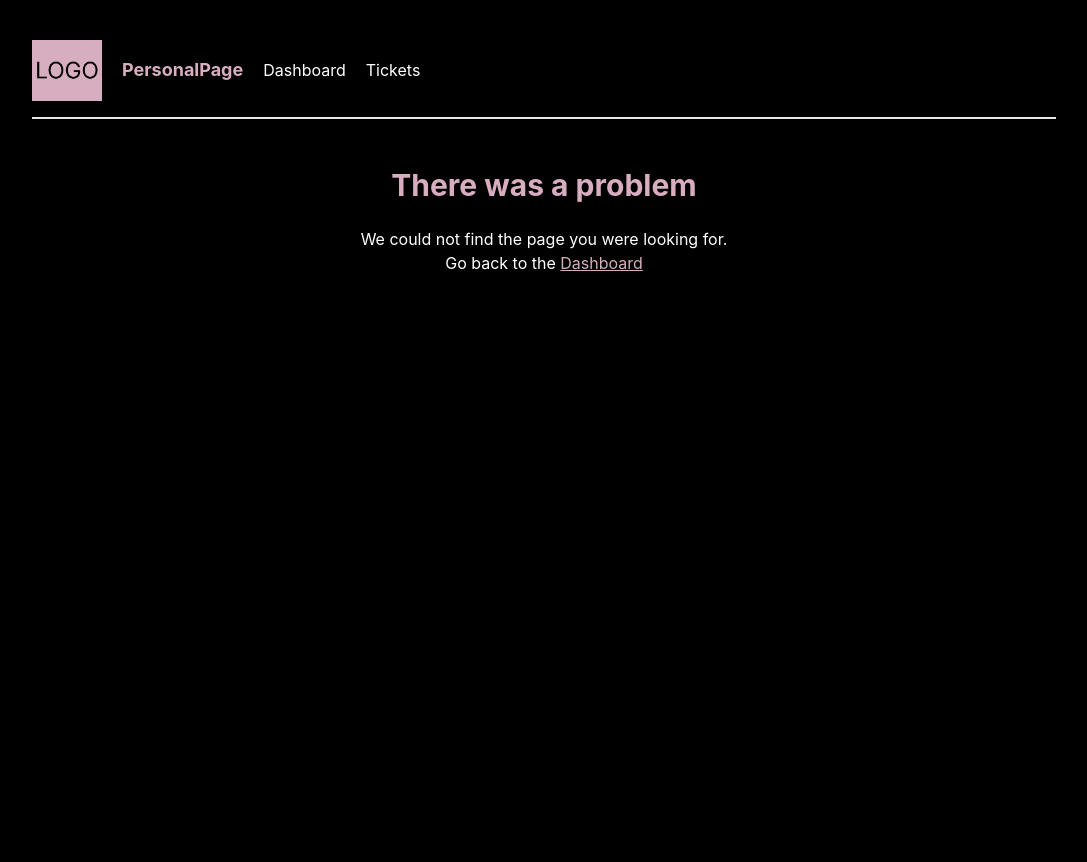
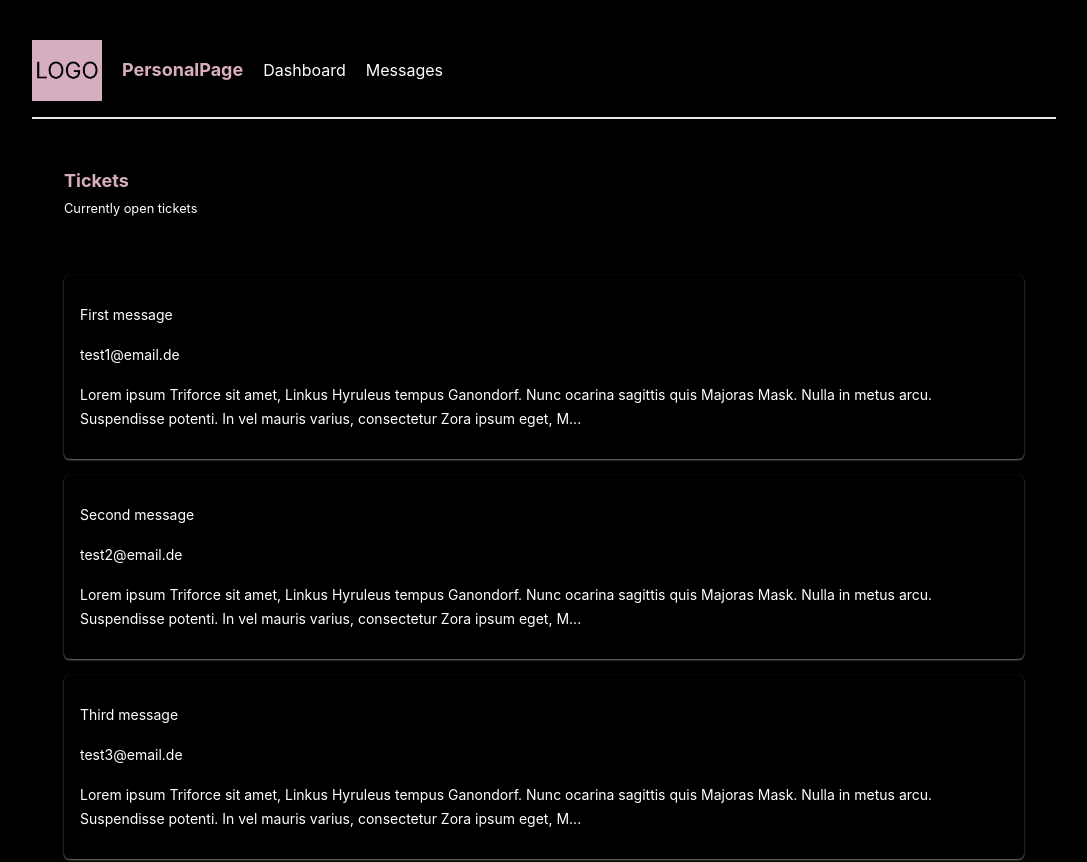
Before and after one commit to pnimajneb/personal-project, a Next.js app: page /messages in a window 1280 px wide. Before the commit this address had no page. Shown: the top 862 px of the page, without its empty margins (96-1183 px from the left). Before the commit the page ends 800 px from the top, so only its background shows below. Built offline with nearby package versions, Linux system fonts and the light colour scheme; data requests are answered from the project's data file.

Commit message:
changing the whole ticket logic to message logic and implementing functionality of the form - sent message arrives at db.json

```diff
--- a/_data/db.json
+++ b/_data/db.json
@@ -1,25 +1,28 @@
 {
-    "tickets": [
+  "messages": [
     {
       "id": "1",
-        "title": "Fix the footer links please",
-        "body": "Lorem ipsum Triforce sit amet, Linkus Hyruleus tempus Ganondorf. Nunc ocarina sagittis quis Majoras Mask. Nulla in metus arcu. Suspendisse potenti. In vel mauris varius, consectetur Zora ipsum eget, Master Sword porttitor urna. Fusce elementum urna elit, eget eleifend velit consectetur eget. Integer vel lobortis ipsum, vitae auctor Ocarina of Time. Donec sed urna dapibus, interdum magna a, eleifend magna. Curabitur tincidunt enim a neque volutpat. Phasellus auctor magna vel nunc pretium, ut volutpat justo tristique. Pellentesque cursus convallis mauris, in tempus enim tincidunt vitae.",
-        "priority": "low",
-        "user_email": "mario@netninja.dev"
+      "name": "First message",
+      "email": "test1@email.de",
+      "message": "Lorem ipsum Triforce sit amet, Linkus Hyruleus tempus Ganondorf. Nunc ocarina sagittis quis Majoras Mask. Nulla in metus arcu. Suspendisse potenti. In vel mauris varius, consectetur Zora ipsum eget, Master Sword porttitor urna. Fusce elementum urna elit, eget eleifend velit consectetur eget. Integer vel lobortis ipsum, vitae auctor Ocarina of Time. Donec sed urna dapibus, interdum magna a, eleifend magna. Curabitur tincidunt enim a neque volutpat. Phasellus auctor magna vel nunc pretium, ut volutpat justo tristique. Pellentesque cursus convallis mauris, in tempus enim tincidunt vitae."
     },
     {
       "id": "2",
-        "title": "Add in a new stylesheet",
-        "body": "Lorem ipsum Triforce sit amet, Linkus Hyruleus tempus Ganondorf. Nunc ocarina sagittis quis Majoras Mask. Nulla in metus arcu. Suspendisse potenti. In vel mauris varius, consectetur Zora ipsum eget, Master Sword porttitor urna. Fusce elementum urna elit, eget eleifend velit consectetur eget. Integer vel lobortis ipsum, vitae auctor Ocarina of Time. Donec sed urna dapibus, interdum magna a, eleifend magna. Curabitur tincidunt enim a neque volutpat. Phasellus auctor magna vel nunc pretium, ut volutpat justo tristique. Pellentesque cursus convallis mauris, in tempus enim tincidunt vitae.",
-        "priority": "medium",
-        "user_email": "mario@netninja.dev"
+      "name": "Second message",
+      "email": "test2@email.de",
+      "message": "Lorem ipsum Triforce sit amet, Linkus Hyruleus tempus Ganondorf. Nunc ocarina sagittis quis Majoras Mask. Nulla in metus arcu. Suspendisse potenti. In vel mauris varius, consectetur Zora ipsum eget, Master Sword porttitor urna. Fusce elementum urna elit, eget eleifend velit consectetur eget. Integer vel lobortis ipsum, vitae auctor Ocarina of Time. Donec sed urna dapibus, interdum magna a, eleifend magna. Curabitur tincidunt enim a neque volutpat. Phasellus auctor magna vel nunc pretium, ut volutpat justo tristique. Pellentesque cursus convallis mauris, in tempus enim tincidunt vitae."
     },
     {
       "id": "3",
-        "title": "Fix the footer links",
-        "body": "Lorem ipsum Triforce sit amet, Linkus Hyruleus tempus Ganondorf. Nunc ocarina sagittis quis Majoras Mask. Nulla in metus arcu. Suspendisse potenti. In vel mauris varius, consectetur Zora ipsum eget, Master Sword porttitor urna. Fusce elementum urna elit, eget eleifend velit consectetur eget. Integer vel lobortis ipsum, vitae auctor Ocarina of Time. Donec sed urna dapibus, interdum magna a, eleifend magna. Curabitur tincidunt enim a neque volutpat. Phasellus auctor magna vel nunc pretium, ut volutpat justo tristique. Pellentesque cursus convallis mauris, in tempus enim tincidunt vitae.",
-        "priority": "high",
-        "user_email": "peach@netninja.dev"
+      "name": "Third message",
+      "email": "test3@email.de",
+      "message": "Lorem ipsum Triforce sit amet, Linkus Hyruleus tempus Ganondorf. Nunc ocarina sagittis quis Majoras Mask. Nulla in metus arcu. Suspendisse potenti. In vel mauris varius, consectetur Zora ipsum eget, Master Sword porttitor urna. Fusce elementum urna elit, eget eleifend velit consectetur eget. Integer vel lobortis ipsum, vitae auctor Ocarina of Time. Donec sed urna dapibus, interdum magna a, eleifend magna. Curabitur tincidunt enim a neque volutpat. Phasellus auctor magna vel nunc pretium, ut volutpat justo tristique. Pellentesque cursus convallis mauris, in tempus enim tincidunt vitae."
+    },
+    {
+      "name": "name",
+      "email": "test@email.de",
+      "message": "blabalbalbal",
+      "id": "ZKj3fH0"
     }
   ]
 }
--- a/src/app/components/Navbar.tsx
+++ b/src/app/components/Navbar.tsx
@@ -16,7 +16,7 @@ function Navbar() {
         />
         <h1>PersonalPage</h1>
         <Link href="/">Dashboard</Link>
-        <Link href="/tickets">Tickets</Link>
+        <Link href="/messages">Messages</Link>
       </nav>
     </div>
   );
--- a/src/app/lib/validation/formValidation.ts
+++ b/src/app/lib/validation/formValidation.ts
@@ -10,7 +10,7 @@ export const FormSchema = z.object({
     .email({ message: "Please enter a valid email address." }),
     message: z
     .string()
-    .min(50, { message: 'Message must have 50 characters at least'})
+    .min(10, { message: 'Message must have 10 characters at least'})
     .max(10000, { message: 'Message can not contain more than 10000 characters'})
 })
 
--- /dev/null
+++ b/src/app/messages/MessageList.tsx
@@ -0,0 +1,43 @@
+import Link from "next/link";
+import React from "react";
+
+export type Message = {
+  id: number;
+  name: string;
+  email: string;
+  message: string;
+};
+
+async function getMessages(): Promise<Message[]> {
+  // imitate delay
+  // await new Promise((resolve) => setTimeout(resolve, 3000));
+  const res = await fetch("http://localhost:4000/messages", {
+    // next: {
+    //   revalidate: 30,
+    // },
+  });
+
+  return res.json();
+}
+
+async function MessageList() {
+  const messages = await getMessages();
+  return (
+    <>
+      {messages.map((message) => (
+        <div key={message.id} className="card my-5">
+          <Link href={`/messages/${message.id}`}>
+            <p>{message.name}</p>
+            <p>{message.email}</p>
+            <p>{message.message.slice(0, 200)}...</p>
+          </Link>
+        </div>
+      ))}
+      {messages.length === 0 && (
+        <p className="text-center">There are no messages here!</p>
+      )}
+    </>
+  );
+}
+
+export default MessageList;
--- /dev/null
+++ b/src/app/messages/[id]/page.tsx
@@ -0,0 +1,50 @@
+import React from "react";
+import { Message } from "../MessageList";
+import { notFound } from "next/navigation";
+
+export const dynamicParams = true;
+
+export async function generateStaticParams(): Promise<{ id: number }[]> {
+  const res = await fetch("http://localhost:4000/messages/");
+
+  const messages: Message[] = await res.json();
+
+  return messages.map((message) => ({
+    id: message.id,
+  }));
+}
+
+async function getMessage(id: number): Promise<Message> {
+  const res = await fetch(`http://localhost:4000/messages/${id}`);
+
+  if (!res.ok) {
+    notFound();
+  }
+
+  return res.json();
+}
+
+type SingleMessagePageProps = {
+  params: {
+    id: number;
+  };
+};
+
+async function MessageDetails({ params }: SingleMessagePageProps) {
+  const message = await getMessage(params.id);
+
+  return (
+    <main>
+      <nav>
+        <h2>Message Details</h2>
+      </nav>
+      <div>
+        <h3>{message.name}</h3>
+        <small>Created by {message.email}</small>
+        <p>{message.message}</p>
+      </div>
+    </main>
+  );
+}
+
+export default MessageDetails;
--- a/src/app/tickets/create/CreateForm.tsx
+++ b/src/app/messages/create/CreateForm.tsx
@@ -2,7 +2,7 @@
 "use client";
 
 import { useRouter } from "next/router";
-import React, { FormEvent, useState } from "react";
+import React, { useState } from "react";
 import { useForm } from "react-hook-form";
 import { zodResolver } from "@hookform/resolvers/zod";
 import {
@@ -22,7 +22,7 @@ import { Input } from "../../components/ui/input";
 import { Textarea } from "@/app/components/ui/textarea";
 
 export function CreateForm() {
-  const router = useRouter();
+  // const router = useRouter();
   const form = useForm<FormSchemaType>({
     resolver: zodResolver(FormSchema),
     defaultValues: {
@@ -34,23 +34,20 @@ export function CreateForm() {
 
   const [isLoading, setIsLoading] = useState(false);
 
-  const onHandleSubmit = async (e: FormEvent<HTMLFormElement>) => {
-    e.preventDefault();
+  const onHandleSubmit = async (formData: FormSchemaType) => {
     setIsLoading(true);
 
-    // const message = {
-    //   title,
-    // };
+    const message = {
+      name: formData.name,
+      email: formData.email,
+      message: formData.message,
+    };
 
-    const res = await fetch("http://localhost:4000/tickets", {
+    const res = await fetch("http://localhost:4000/messages", {
       method: "POST",
       headers: { "Content-Type": "application/json" },
       body: JSON.stringify(message),
     });
-
-    if (res.status === 201) {
-      router.push("/tickets");
-    }
   };
 
   return (
--- a/src/app/tickets/page.tsx
+++ b/src/app/messages/page.tsx
@@ -1,8 +1,9 @@
 import React, { Suspense } from "react";
-import TicketList from "./TicketList";
+import TicketList from "./MessageList";
 import Loading from "../loading";
+import MessageList from "./MessageList";
 
-function Tickets() {
+function Messages() {
   return (
     <main>
       <nav>
@@ -15,10 +16,10 @@ function Tickets() {
       </nav>
 
       <Suspense fallback={<Loading />}>
-        <TicketList />
+        <MessageList />
       </Suspense>
     </main>
   );
 }
 
-export default Tickets;
+export default Messages;
--- a/src/app/tickets/TicketList.tsx
+++ /dev/null
@@ -1,46 +0,0 @@
-import Link from "next/link";
-import React from "react";
-
-export type Ticket = {
-  id: number;
-  title: string;
-  body: string;
-  priority: string;
-  user_email: string;
-};
-
-async function getTickets(): Promise<Ticket[]> {
-  // imitate delay
-  // await new Promise((resolve) => setTimeout(resolve, 3000));
-  const res = await fetch("http://localhost:4000/tickets", {
-    // next: {
-    //   revalidate: 30,
-    // },
-  });
-
-  return res.json();
-}
-
-async function TicketList() {
-  const tickets = await getTickets();
-  return (
-    <>
-      {tickets.map((ticket) => (
-        <div key={ticket.id} className="card my-5">
-          <Link href={`/tickets/${ticket.id}`}>
-            <h3>{ticket.title}</h3>
-            <p>{ticket.body.slice(0, 200)}...</p>
-            <div className={`pill ${ticket.priority}`}>
-              {ticket.priority} priority
-            </div>
-          </Link>
-        </div>
-      ))}
-      {tickets.length === 0 && (
-        <p className="text-center">There are no open tickets!</p>
-      )}
-    </>
-  );
-}
-
-export default TicketList;
--- a/src/app/tickets/[id]/page.tsx
+++ /dev/null
@@ -1,53 +0,0 @@
-import React from "react";
-import { Ticket } from "../TicketList";
-import { notFound } from "next/navigation";
-
-export const dynamicParams = true;
-
-export async function generateStaticParams(): Promise<{ id: number }[]> {
-  const res = await fetch("http://localhost:4000/tickets/");
-
-  const tickets: Ticket[] = await res.json();
-
-  return tickets.map((ticket) => ({
-    id: ticket.id,
-  }));
-}
-
-async function getTicket(id: number): Promise<Ticket> {
-  const res = await fetch(`http://localhost:4000/tickets/${id}`);
-
-  if (!res.ok) {
-    notFound();
-  }
-
-  return res.json();
-}
-
-type SingleTicketPageProps = {
-  params: {
-    id: number;
-  };
-};
-
-async function TicketDetails({ params }: SingleTicketPageProps) {
-  const ticket = await getTicket(params.id);
-
-  return (
-    <main>
-      <nav>
-        <h2>Ticket Details</h2>
-      </nav>
-      <div>
-        <h3>{ticket.title}</h3>
-        <small>Created by {ticket.user_email}</small>
-        <p>{ticket.body}</p>
-        <div className={`pill ${ticket.priority}`}>
-          {ticket.priority} priority
-        </div>
-      </div>
-    </main>
-  );
-}
-
-export default TicketDetails;
```
Also changed, not shown: src/app/messages/create/page.tsx (renamed from src/app/tickets/create/page.tsx). Lines whose indentation alone changed are shown as unchanged.
